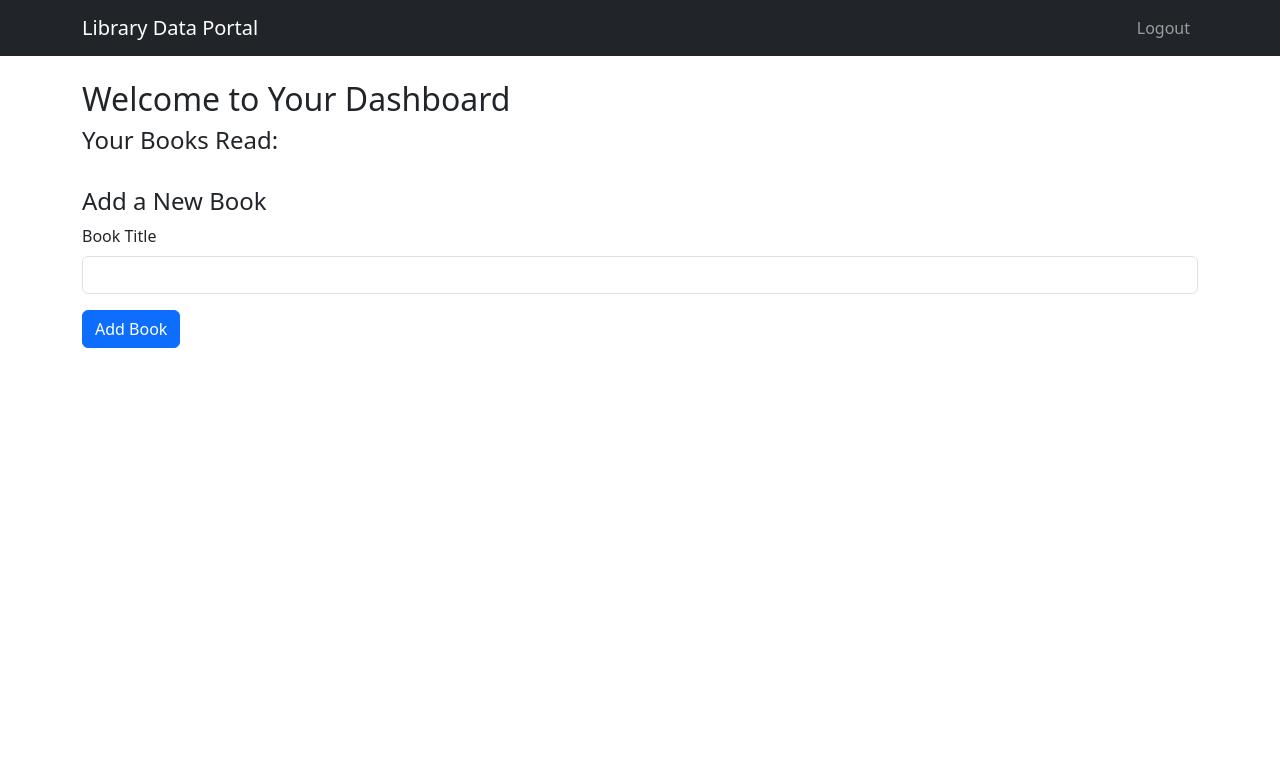
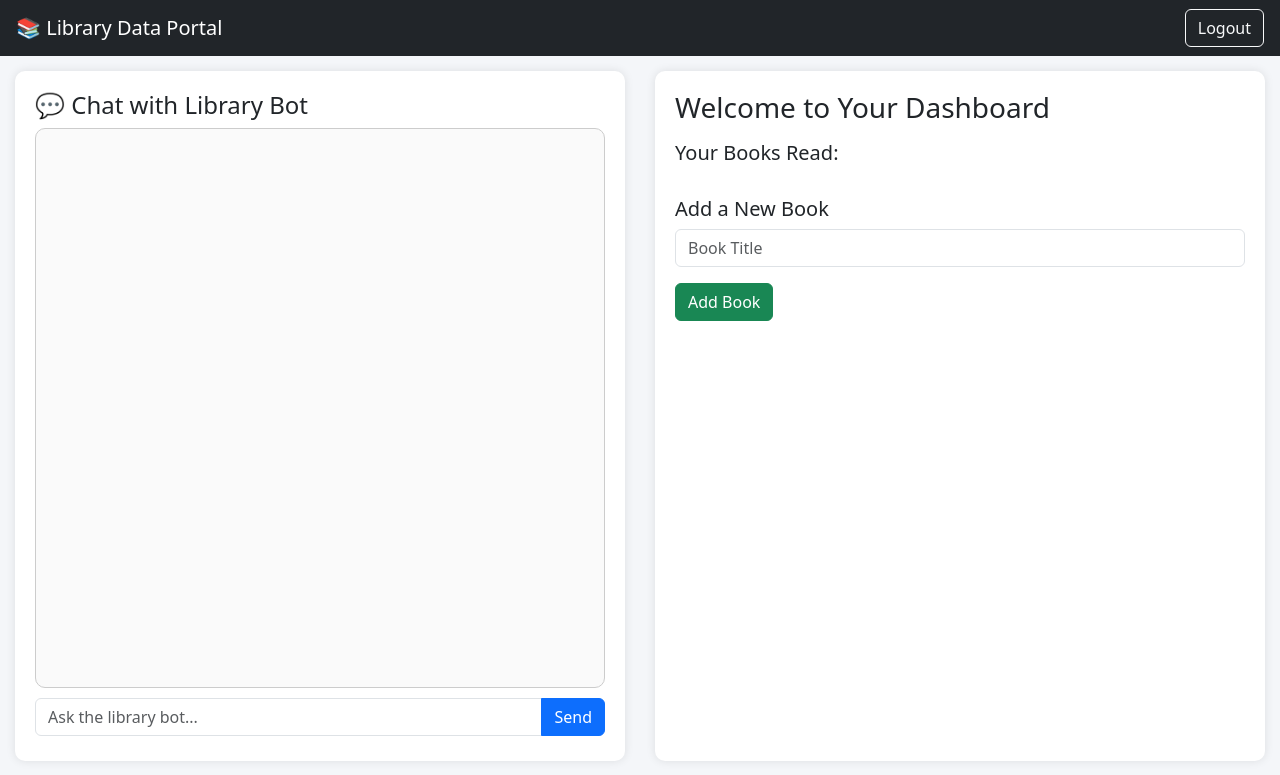
Before and after one commit to sharvari-g6/ReadTrack, a Flask app: page /dashboard in a window 1280 px wide. Shown: the top 775 px of the page. Run offline with Flask 3, Linux system fonts and the light colour scheme; the visitor is signed in with stand-in values (Sample User, id 1); data that the repository does not hold is empty; some libraries are stand-ins or nearby versions.

Commit message:
Chatbot added

```diff
--- a/app.py
+++ b/app.py
@@ -1,9 +1,15 @@
-from flask import Flask, render_template, redirect, url_for, session, flash
+from flask import Flask, render_template, redirect, url_for, session, flash, request
 from flask_wtf import FlaskForm
 from wtforms import StringField, PasswordField, SubmitField
-from wtforms.validators import DataRequired, Email,ValidationError
+from wtforms.validators import DataRequired, Email, ValidationError
 import bcrypt
 from flask_mysqldb import MySQL
+from dotenv import load_dotenv
+import os
+import google.generativeai as genai  # Gemini library
+
+# Load environment variables
+load_dotenv()
 
 app = Flask(__name__)
 
@@ -17,29 +23,42 @@ app.config['SECRET_KEY'] = 'your_very_secret_key'
 # Initialize MySQL
 mysql = MySQL(app)
 
-# Registration Form
+# Configure Gemini using key from .env
+genai.configure(api_key=os.getenv("GEMINI_API_KEY"))
+
+
+# ------------------- FORMS -------------------
 class RegisterForm(FlaskForm):
     username = StringField("Username", validators=[DataRequired()])
     email = StringField("Email", validators=[DataRequired(), Email()])
     password = PasswordField("Password", validators=[DataRequired()])
     submit = SubmitField("Register")
 
-    def validate_email(self,field):
+    def validate_email(self, field):
         cursor = mysql.connection.cursor()
-        cursor.execute("SELECT * FROM users where email=%s",(field.data,))
+        cursor.execute("SELECT * FROM users WHERE email=%s", (field.data,))
         user = cursor.fetchone()
         cursor.close()
         if user:
             raise ValidationError('Email Already Taken')
 
+
 class LoginForm(FlaskForm):
-    email = StringField("Email",validators=[DataRequired(), Email()])
-    password = PasswordField("Password",validators=[DataRequired()])
+    email = StringField("Email", validators=[DataRequired(), Email()])
+    password = PasswordField("Password", validators=[DataRequired()])
     submit = SubmitField("Login")
 
+
+class BookForm(FlaskForm):
+    title = StringField("Book Title", validators=[DataRequired()])
+    submit = SubmitField("Add Book")
+
+
+# ------------------- ROUTES -------------------
 @app.route('/')
 def home():
     return render_template("index.html")
+
 
 @app.route('/login', methods=['GET', 'POST'])
 def login():
@@ -49,9 +68,10 @@ def login():
         password = form.password.data
 
         cursor = mysql.connection.cursor()
-        cursor.execute("SELECT * FROM users WHERE email=%s",(email,))
+        cursor.execute("SELECT * FROM users WHERE email=%s", (email,))
         user = cursor.fetchone()
         cursor.close()
+
         if user and bcrypt.checkpw(password.encode('utf-8'), user[3].encode('utf-8')):
             session['user_id'] = user[0]
             return redirect(url_for('dashboard'))
@@ -59,22 +79,22 @@ def login():
             flash("Login failed. Please check your email and password")
             return redirect(url_for('login'))
 
-    return render_template('login.html',form=form)
+    return render_template('login.html', form=form)
+
 
 @app.route('/register', methods=['GET', 'POST'])
 def register():
     form = RegisterForm()
     if form.validate_on_submit():
-        username = form.username.data  # Fixed variable name
+        username = form.username.data
         email = form.email.data
         password = form.password.data
 
-        hashed_password = bcrypt.hashpw(password.encode('utf-8'), bcrypt.gensalt()).decode('utf-8')  # Store as string
+        hashed_password = bcrypt.hashpw(password.encode('utf-8'), bcrypt.gensalt()).decode('utf-8')
 
-        # Store data into database
         cursor = mysql.connection.cursor()
-        cursor.execute("INSERT INTO users (username, email, password) VALUES (%s, %s, %s)", (username, email, hashed_password))
-
+        cursor.execute("INSERT INTO users (username, email, password) VALUES (%s, %s, %s)",
+                       (username, email, hashed_password))
         mysql.connection.commit()
         cursor.close()
 
@@ -83,9 +103,6 @@ def register():
 
     return render_template('register.html', form=form)
 
-class BookForm(FlaskForm):
-    title = StringField("Book Title", validators=[DataRequired()])
-    submit = SubmitField("Add Book")
 
 @app.route('/dashboard', methods=['GET', 'POST'])
 def dashboard():
@@ -94,23 +111,43 @@ def dashboard():
 
     user_id = session['user_id']
     form = BookForm()
+    chatbot_response = None
+    chat_query = None
 
-    if form.validate_on_submit():
-        book_title = form.title.data
-        cursor = mysql.connection.cursor()
-        cursor.execute("INSERT INTO books (user_id, title) VALUES (%s, %s)", (user_id, book_title))
-        mysql.connection.commit()
-        cursor.close()
-        flash("Book added successfully!", "success")
-        return redirect(url_for('dashboard'))
-
-    # Fetch books read by user
+    # Fetch user's books
     cursor = mysql.connection.cursor()
     cursor.execute("SELECT title FROM books WHERE user_id=%s", (user_id,))
-    books = cursor.fetchall()
+    books = [row[0] for row in cursor.fetchall()]
     cursor.close()
 
-    return render_template('dashboard.html', user_id=user_id, form=form, books=books)
+    if request.method == "POST":
+        # Add a new book
+        if 'title' in request.form and request.form['title']:
+            book_title = request.form['title']
+            cursor = mysql.connection.cursor()
+            cursor.execute("INSERT INTO books (user_id, title) VALUES (%s, %s)", (user_id, book_title))
+            mysql.connection.commit()
+            cursor.close()
+            flash("Book added successfully!", "success")
+            return redirect(url_for('dashboard'))
+
+        # Handle chat message
+        elif 'chat_query' in request.form:
+            chat_query = request.form['chat_query'].strip()
+            if chat_query:
+                context = f"User has these books: {', '.join(books)}."
+                prompt = f"You are a friendly library assistant. {context}\nUser: {chat_query}"
+                try:
+                    model = genai.GenerativeModel("gemini-2.0-flash-exp")
+                    result = model.generate_content(prompt)
+                    chatbot_response = result.text if result and result.text else "Sorry, I couldn’t generate a response."
+                except Exception as e:
+                    chatbot_response = f"⚠️ Error: {str(e)}"
+
+    return render_template('dashboard.html', form=form, books=books,
+                           chatbot_response=chatbot_response, chat_query=chat_query)
+
+
 
 @app.route('/logout')
 def logout():
@@ -118,5 +155,6 @@ def logout():
     flash("You have been logged out successfully.")
     return redirect(url_for('home'))
 
+
 if __name__ == '__main__':
     app.run(debug=True)
--- a/templates/dashboard.html
+++ b/templates/dashboard.html
@@ -1,44 +1,81 @@
 <!DOCTYPE html>
 <html lang="en">
 <head>
-    <meta charset="UTF-8">
-    <meta name="viewport" content="width=device-width, initial-scale=1.0">
-    <title>Dashboard</title>
-    <link rel="stylesheet" href="https://cdnjs.cloudflare.com/ajax/libs/bootstrap/5.3.0/css/bootstrap.min.css">
+  <meta charset="UTF-8" />
+  <meta name="viewport" content="width=device-width, initial-scale=1.0" />
+  <title>Library Data Portal</title>
+  <link href="https://cdn.jsdelivr.net/npm/bootstrap@5.3.0/dist/css/bootstrap.min.css" rel="stylesheet" />
+  <style>
+    body { background: #f4f6f9; }
+    .container-flex { display: flex; height: 90vh; }
+    .chat-section, .dashboard-section {
+      flex: 1; padding: 20px; border-radius: 10px; background: white; margin: 15px;
+      box-shadow: 0 0 10px rgba(0,0,0,0.1);
+    }
+    .chat-box {
+      height: 70vh; overflow-y: auto; border: 1px solid #ccc;
+      border-radius: 10px; padding: 10px; background: #fafafa;
+      display: flex; flex-direction: column; justify-content: flex-end;
+    }
+    .chat-input { margin-top: 10px; }
+    .user-msg {
+      align-self: flex-end; color: white; background: #007bff;
+      border-radius: 10px; padding: 8px 12px; margin: 5px 0;
+      max-width: 75%;
+      word-wrap: break-word;
+    }
+    .bot-msg {
+      align-self: flex-start; color: black; background: #e5e5e5;
+      border-radius: 10px; padding: 8px 12px; margin: 5px 0;
+      max-width: 75%;
+      word-wrap: break-word;
+    }
+  </style>
 </head>
 <body>
-
-    <nav class="navbar navbar-expand-lg navbar-dark bg-dark">
-        <div class="container">
-            <a class="navbar-brand" href="#">Library Data Portal</a>
-            <div class="collapse navbar-collapse">
-                <ul class="navbar-nav ms-auto">
-                    <li class="nav-item"><a class="nav-link" href="{{ url_for('logout') }}">Logout</a></li>
-                </ul>
-            </div>
-        </div>
+  <nav class="navbar navbar-dark bg-dark px-3">
+    <span class="navbar-brand">📚 Library Data Portal</span>
+    <a href="{{ url_for('logout') }}" class="btn btn-outline-light">Logout</a>
   </nav>
 
-    <div class="container mt-4">
-        <h2>Welcome to Your Dashboard</h2>
-        <h4>Your Books Read:</h4>
-        <ul class="list-group">
+  <div class="container-flex">
+    <!-- Chatbot Section -->
+    <div class="chat-section">
+      <h4>💬 Chat with Library Bot</h4>
+      <div class="chat-box" id="chat-box">
+        {% if chat_query %}
+          <div class="user-msg">{{ chat_query }}</div>
+        {% endif %}
+        {% if chatbot_response %}
+          <div class="bot-msg">{{ chatbot_response }}</div>
+        {% endif %}
+      </div>
+      <form method="POST" class="chat-input">
+        <div class="input-group">
+          <input type="text" name="chat_query" class="form-control" placeholder="Ask the library bot..." required />
+          <button class="btn btn-primary">Send</button>
+        </div>
+      </form>
+    </div>
+
+    <!-- Dashboard Section -->
+    <div class="dashboard-section">
+      <h3>Welcome to Your Dashboard</h3>
+      <h5 class="mt-3">Your Books Read:</h5>
+      <ul class="list-group mb-4">
         {% for book in books %}
-                <li class="list-group-item">{{ book[0] }}</li>
+          <li class="list-group-item">{{ book }}</li>
         {% endfor %}
       </ul>
 
-        <h4 class="mt-4">Add a New Book</h4>
+      <h5>Add a New Book</h5>
       <form method="POST">
-            {{ form.hidden_tag() }}
         <div class="mb-3">
-                {{ form.title.label(class="form-label") }}
-                {{ form.title(class="form-control") }}
+          <input type="text" name="title" class="form-control" placeholder="Book Title" required />
         </div>
-            {{ form.submit(class="btn btn-primary") }}
+        <button class="btn btn-success">Add Book</button>
       </form>
     </div>
-
-    <script src="https://cdnjs.cloudflare.com/ajax/libs/bootstrap/5.3.0/js/bootstrap.bundle.min.js"></script>
+  </div>
 </body>
 </html>
```
Also changed, not shown: requirements.txt (+6 -4 lines), templates/chat.html (added, +22 -0 lines), test.py (added, +9 -0 lines), 1 other file. Lines whose indentation alone changed are shown as unchanged.
